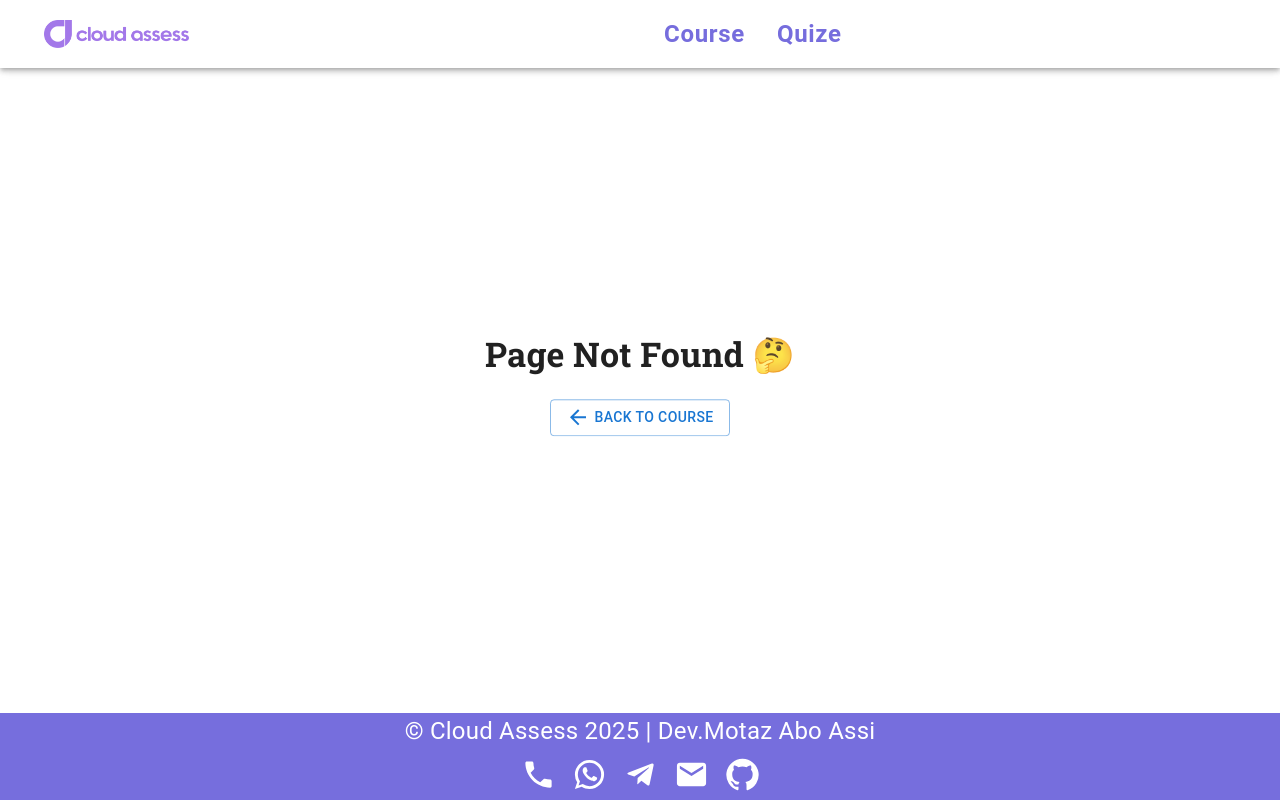
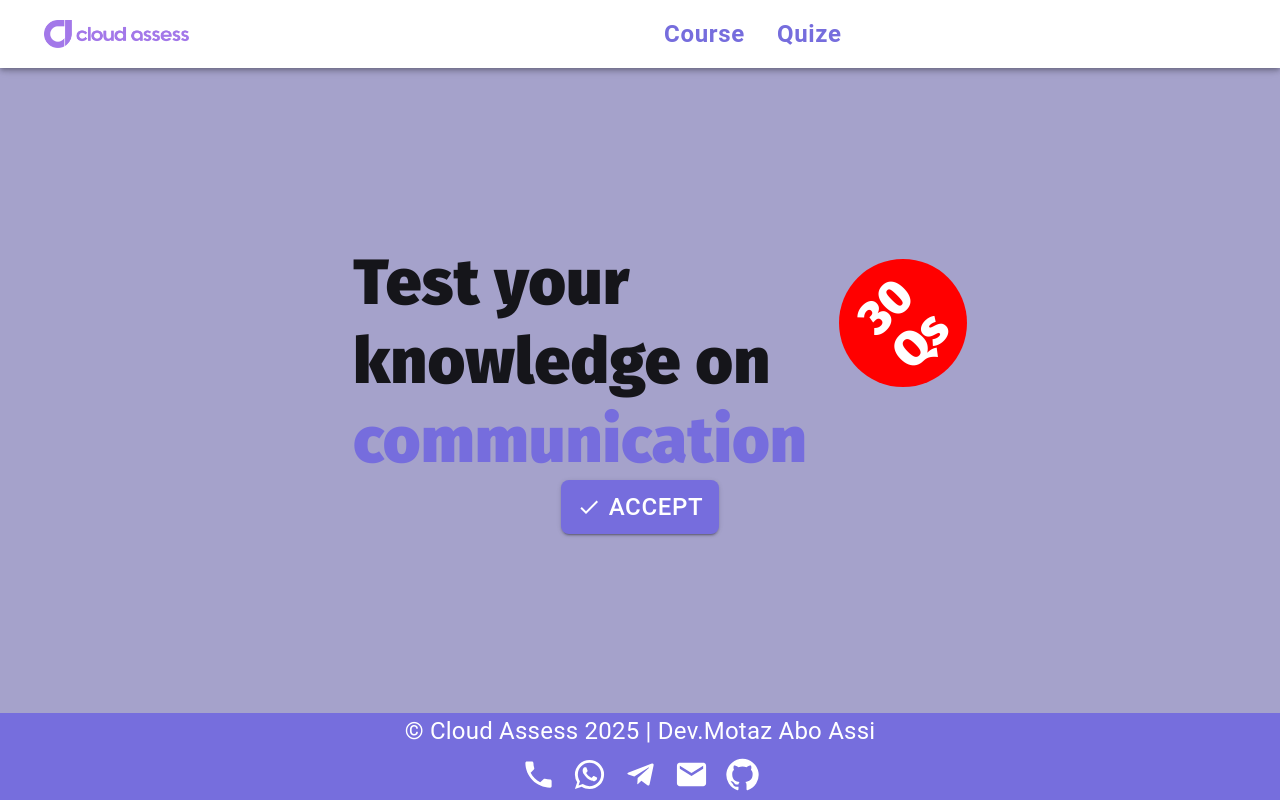
Before and after one commit to MotazAboAssi/Communication-Skills-Course, a React (Vite) app: page /communication-skills-course/quize in a window 1280 px wide. Before the commit this address had no page. Built offline with nearby package versions, Linux system fonts and the light colour scheme.

Commit message:
communication-skills-course

```diff
--- a/package.json
+++ b/package.json
@@ -10,7 +10,8 @@
     "lint": "eslint .",
     "preview": "vite preview",
     "predeploy" : "npm run build",
-    "deploy" : "gh-pages -d dist"
+    "deploy" : "gh-pages -d dist",
+    "clean" : "gh-pages-clean"
   },
   "dependencies": {
     "@emotion/react": "^11.14.0",
--- a/src/Models/Header.tsx
+++ b/src/Models/Header.tsx
@@ -28,11 +28,11 @@ interface TypeLink {
 const drawerWidth = 240;
 const navItems: TypeLink[] = [
   {
-    path: "/course",
+    path: "course",
     title: "Course",
   },
   {
-    path: "/quize",
+    path: "quize",
     title: "Quize ",
   },
 ];
@@ -64,7 +64,7 @@ export default function Header(props: Props) {
       <List>
         {navItems.map((item, index) => (
           <ListItem key={index} disablePadding className="border-b-2 border-black">
-            <Link to={item.path}>
+            <Link to={`/communication-skills-course/${item.path}`}>
               <ListItemButton sx={{ textAlign: "center" }}>
                 <ListItemText primary={item.title} />
               </ListItemButton>
@@ -128,7 +128,7 @@ export default function Header(props: Props) {
               }}
             >
               {navItems.map((item, index) => (
-                <Link key={index} to={item.path}>
+                <Link key={index} to={`/communication-skills-course/${item.path}`}>
                   <Button
                     sx={{
                       color: "#766ddd",
--- a/src/router/AppRouter.tsx
+++ b/src/router/AppRouter.tsx
@@ -1,4 +1,3 @@
-
 import { BrowserRouter as Router, Routes, Route } from "react-router";
 import { Stack } from "@mui/material";
 import { HomePage, NotFoundPage } from "../Pages";
@@ -18,9 +17,12 @@ export default function RouterApp() {
           >
             <Header />
             <Routes>
-              <Route index element={<HomePage />} />
-              <Route path="/course" element={<HomePage />} />
-              <Route path="/quize" element={<QuizePage />} />
+              <Route path="/communication-skills-course">
+                <Route index element={<HomePage />} />
+                <Route path="course" element={<HomePage />} />
+                <Route path="quize" element={<QuizePage />} />
+                <Route path="*" element={<NotFoundPage />} />
+              </Route>
               <Route path="/*" element={<NotFoundPage />} />
             </Routes>
             <Footer />
```
